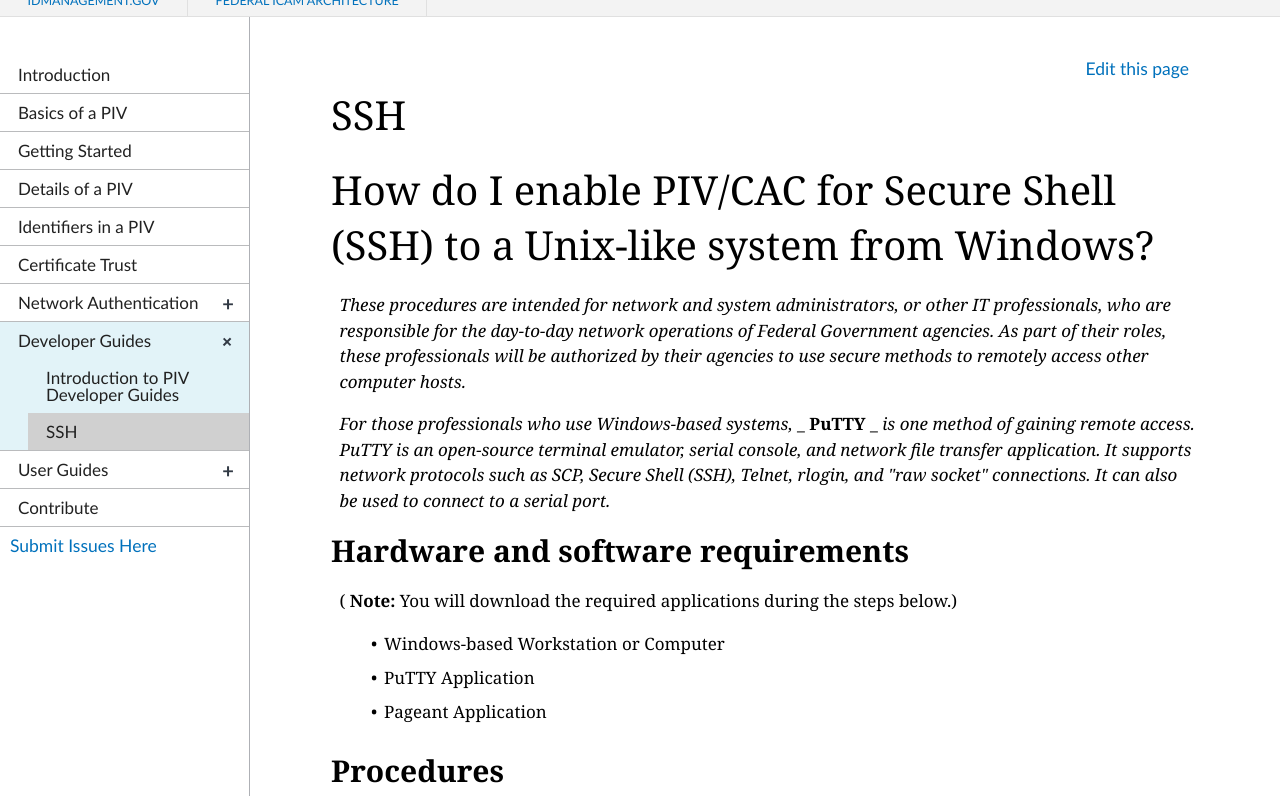
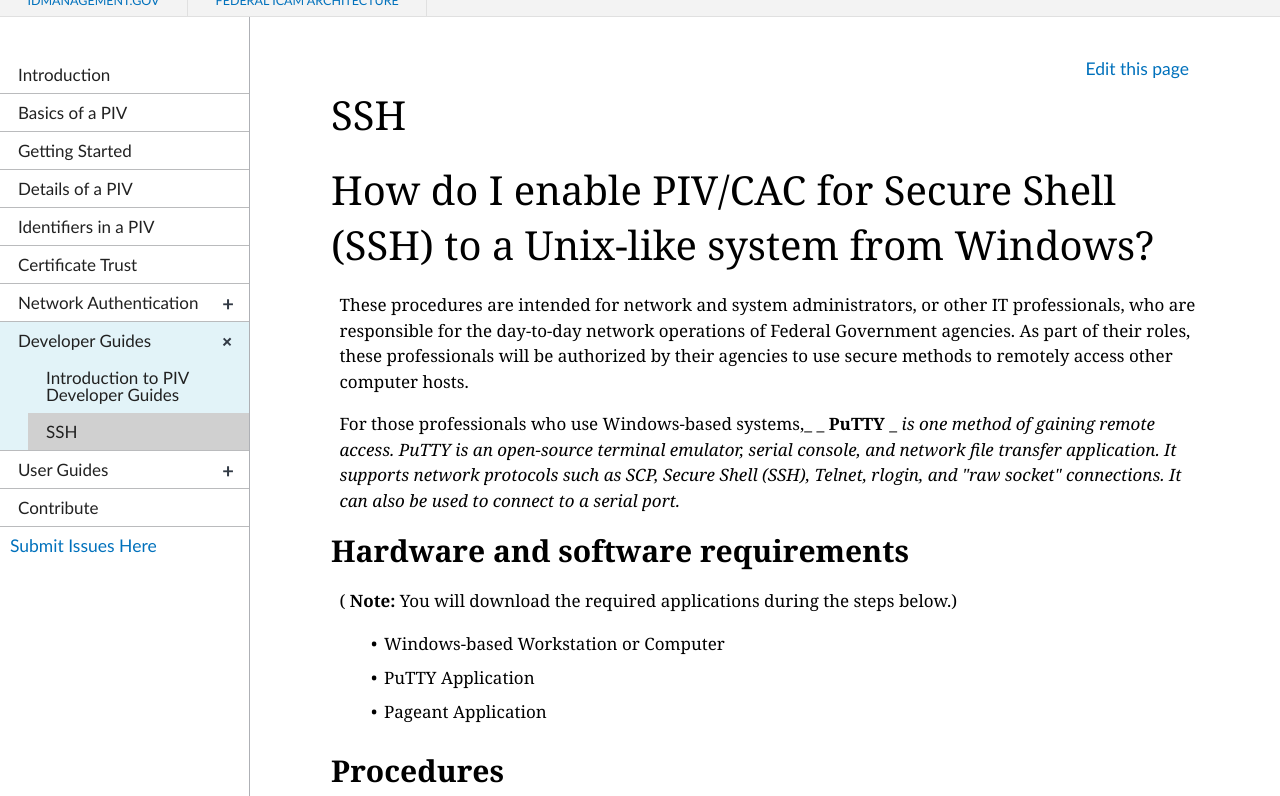
Before and after one commit to GSA/piv-guides, a Jekyll site: the page built from _devconfig/ssh.md, in a window 1280 px wide and 900 px high, cut to the strip 104-900 px from the top of the window. Built offline with Jekyll 4.4.1, drawn with Linux system fonts in a browser that asks for light colours; nearby versions of some CDN libraries.

Commit message:
Update ssh.md

```diff
--- a/_devconfig/ssh.md
+++ b/_devconfig/ssh.md
@@ -6,9 +6,9 @@
 ---
 # How do I enable PIV/CAC for Secure Shell (SSH) to a Unix-like system from Windows?
 
-_These procedures are intended for network and system administrators, or other IT professionals, who are responsible for the day-to-day network operations of Federal Government agencies.  As part of their roles, these professionals will be authorized by their agencies to use secure methods to remotely access other computer hosts._
+These procedures are intended for network and system administrators, or other IT professionals, who are responsible for the day-to-day network operations of Federal Government agencies.  As part of their roles, these professionals will be authorized by their agencies to use secure methods to remotely access other computer hosts.
 
-_For those professionals who use Windows-based systems,_ _ **PuTTY** _ _is one method of gaining remote access. PuTTY is an open-source terminal emulator, serial console, and network file transfer application. It supports network protocols such as SCP, Secure Shell (SSH), Telnet, rlogin, and &quot;raw socket&quot; connections. It can also be used to connect to a serial port._
+For those professionals who use Windows-based systems,_ _ **PuTTY** _ _is one method of gaining remote access. PuTTY is an open-source terminal emulator, serial console, and network file transfer application. It supports network protocols such as SCP, Secure Shell (SSH), Telnet, rlogin, and &quot;raw socket&quot; connections. It can also be used to connect to a serial port._
 
 ## Hardware and software requirements
 
```
